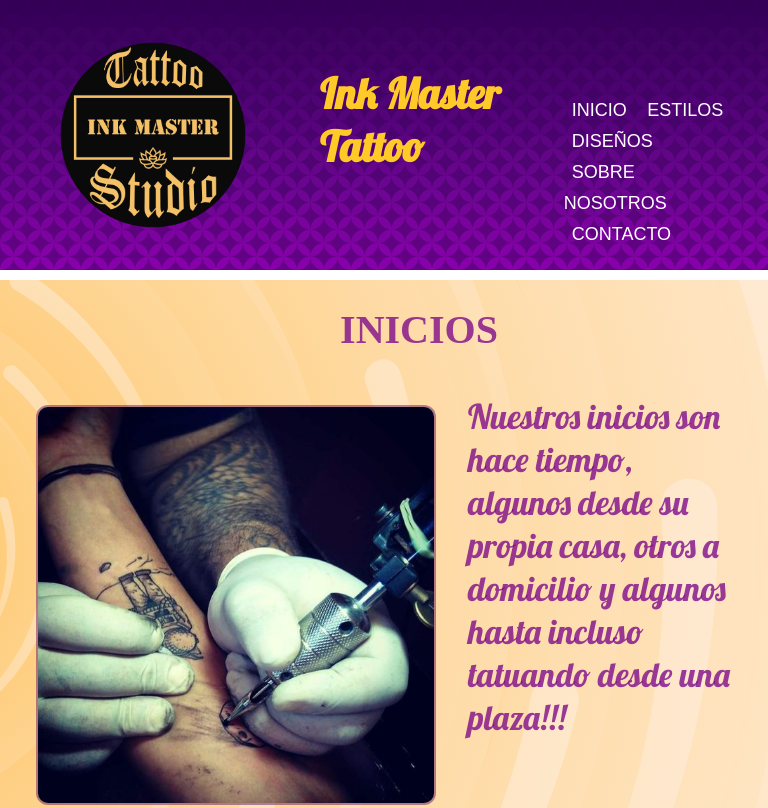
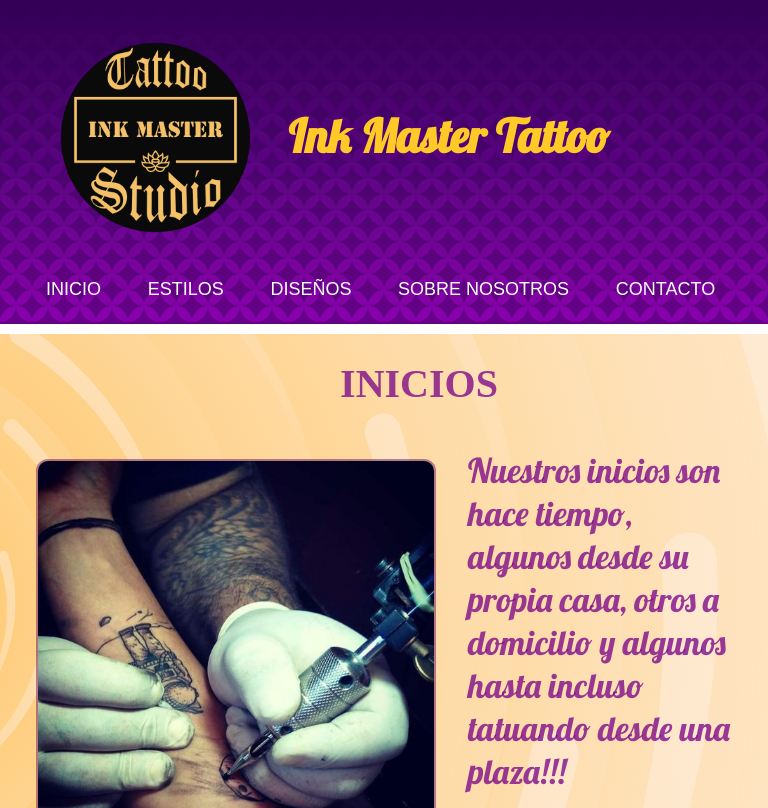
Before and after one commit to FedeCallejon/INK-Master-Tattoo, a website: page index.html in a window 768 px wide. Shown: the top 808 px of the page. Drawn offline with Linux system fonts and the light colour scheme; a web font is replaced by a local one.

Commit message:
retoques finales 2

```diff
--- a/scss/estilos.scss
+++ b/scss/estilos.scss
@@ -186,7 +186,7 @@ p{
     justify-items: end;
     align-items: flex-start;
     font-family: 'Lobster', cursive;
-    font-size: 28px;
+    font-size: 38px;
     color: $color-primario;
     margin: 10px 12px 2px 12px;
     padding: 70px;
@@ -383,7 +383,7 @@ border: 4px;}
             width: 100%;
             height: 100%;
             padding: 10px;
-            font-size: 30px;
+            font-size: 28px;
         }
     }
     .nuestrolocal{
@@ -443,6 +443,10 @@ border: 4px;}
         a{
             width: 100%;
             height: 100%;
+            align-items: center;
+    justify-content: center;
+            margin-left: 32px;
+            font-size: 38px;
         }
         img{
 
@@ -488,16 +492,17 @@ border: 4px;}
     }
     .logo{
         display: flex;
-        justify-content: space-between;
+        justify-content: center;
+        align-items: center;
     h1{
-        font-size: 42px;
+        font-size: 46px;
         margin-bottom: 10px;
-        height: 50%;
-        width: 50%;
+        height: 100%;
+        width: 100%;
     }
     img{
-        width: 40%;
-        height: 40%;
+        width: 30%;
+        height: 30%;
 
     }
     }
@@ -511,15 +516,25 @@ border: 4px;}
         }
         p{
         font-size: 34px;
+        align-items: center;
         }
     }
     header{
-        display: flex;
-        justify-content: space-between;
-        align-items: flex-end;
+        display: inline-block;
+        justify-content: center;
+        align-items: center;
+        nav{
+            flex-direction: column;
+            line-height: 30px;
+            font-size: 24px;
+            ul li{
+                font-size: 74px;
+                margin: 0px 6px 0px 6px;
+                padding-left: 12px;
+                border: 2px;
+            }
     }
-    nav{
-    flex-direction: row;
+
     }
     footer nav ul li{
         justify-content: center;
```
Also changed, not shown: css/estilos.css.
